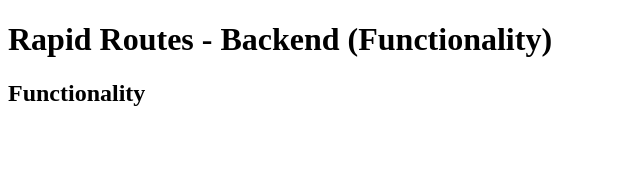
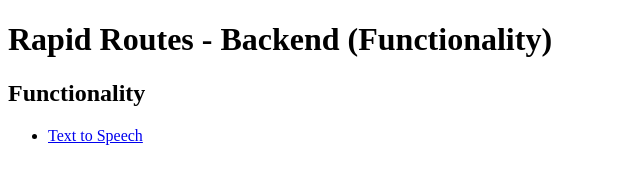
Before and after one commit to Pakar040/rapid-routes-backend-functionality, a website: page public/index.html in a window 1280 px wide. Shown: the whole page, without its empty margins (0-640 px from the left). Drawn offline with Linux system fonts and the light colour scheme.

Commit message:
Update index.html to add link to text-to-speech.html

```diff
--- a/public/index.html
+++ b/public/index.html
@@ -9,7 +9,7 @@
     <h1>Rapid Routes - Backend (Functionality)</h1>
     <h2>Functionality</h2>
     <ul>
-
+        <li><a href="text-to-speech.html">Text to Speech</a></li>
     </ul>
 </body>
 </html>
```
